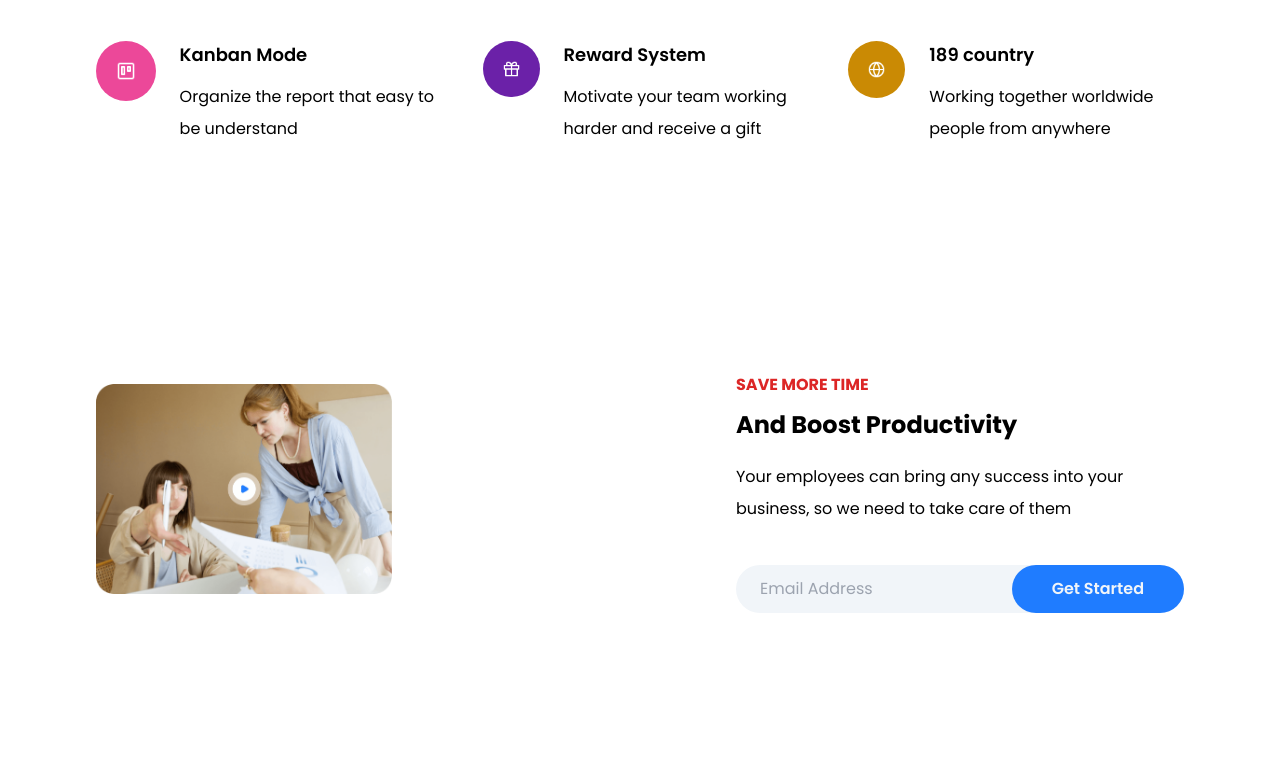
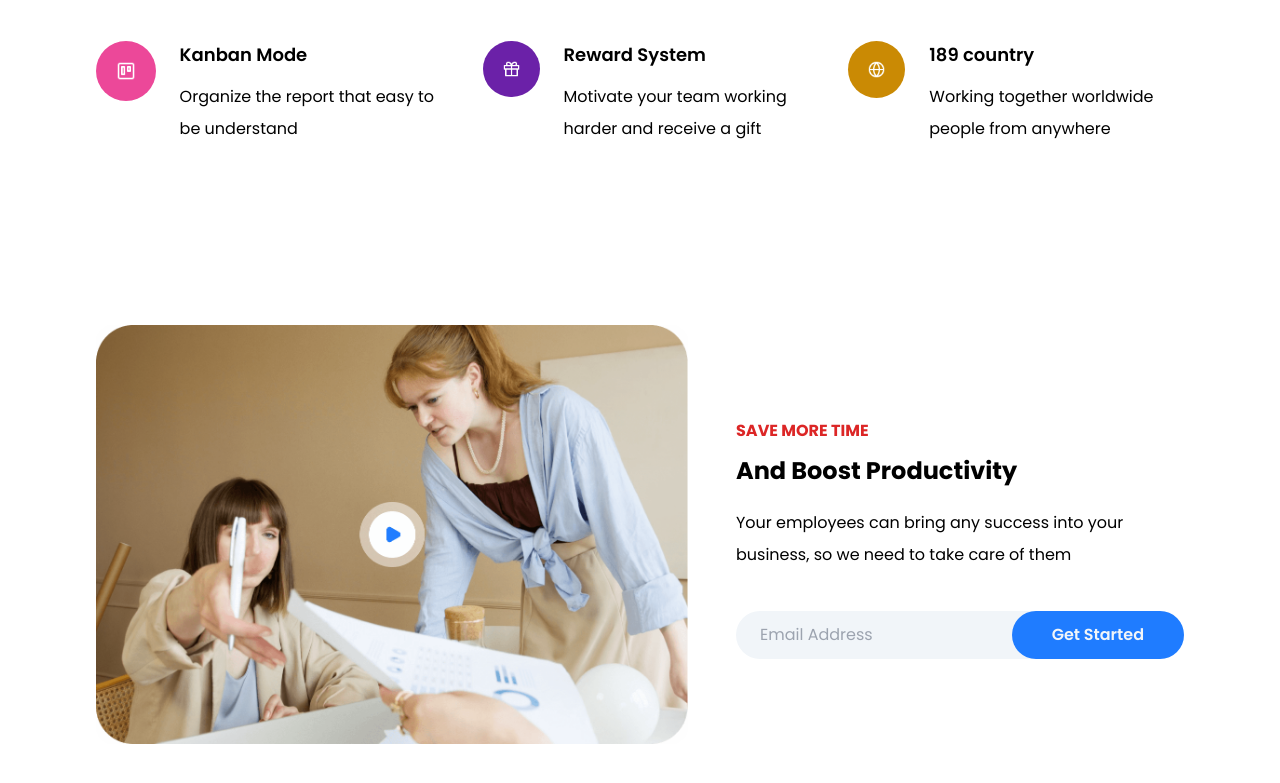
Before and after one commit to RafiAlexandro/Payna, a website: page index.html in a window 1280 px wide. Shown: the part 1303-2086 px from the top of the page. Drawn offline with nearby package versions, Linux system fonts and the light colour scheme.

Commit message:
update index

```diff
--- a/index.html
+++ b/index.html
@@ -206,7 +206,7 @@
         <section id="pricing" class="pt-36 lg:pt-40 lg:pb-28">
             <div class="xl:flex justify-start items-center xl:gap-x-12 relative">
                 <a href="">
-                    <img src="dist/img/productive.png" class="rounded-2xl w-auto xl:w-6/12 hover:grayscale" alt="productive">
+                    <img src="dist/img/productive.png" class="rounded-2xl w-auto xl:w-1/2 hover:grayscale" alt="productive">
                 </a>
                 <div class="xl:flex flex-col">
                     <div class="business-title text-center xl:text-left">
```
